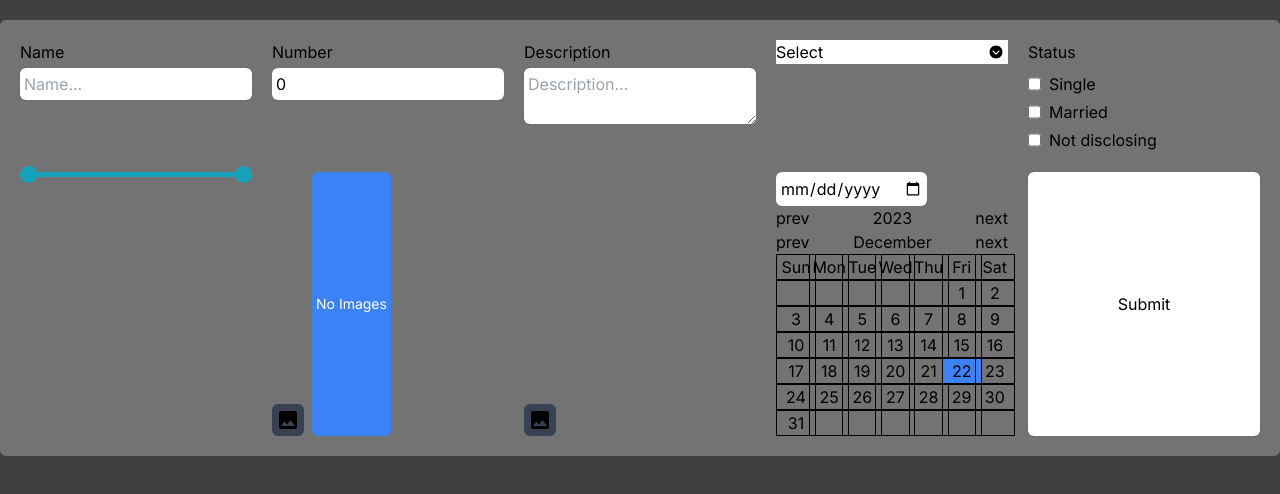
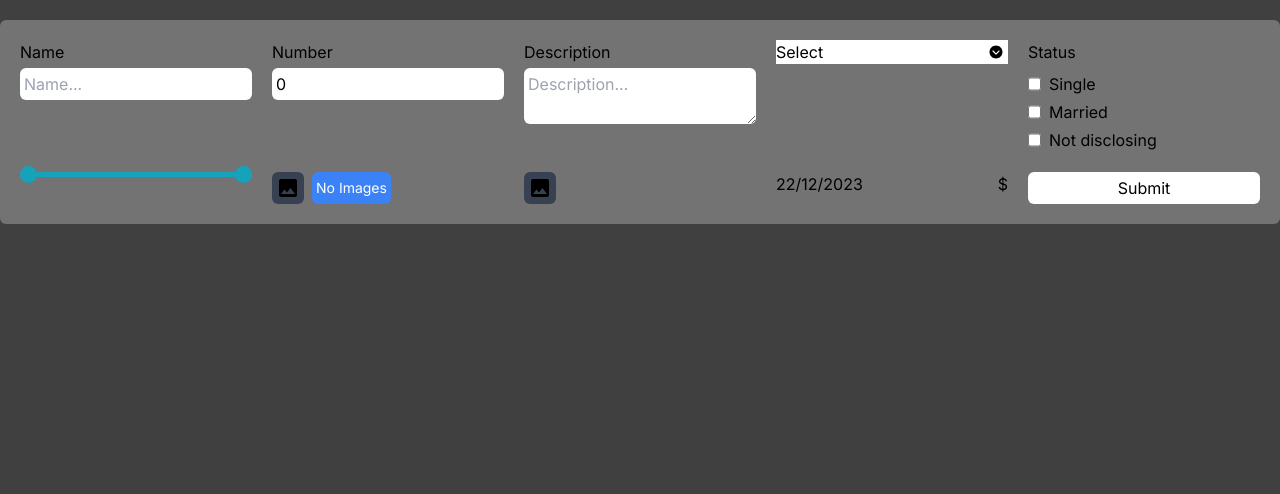
Before and after one commit to HrishikShaji/hrishixui, a Next.js app: page / in a window 1280 px wide. Shown: the top 494 px of the page. Built offline with nearby package versions, Linux system fonts and the light colour scheme.

Commit message:
InputDate initial design done

```diff
--- a/app/components/InputDate.tsx
+++ b/app/components/InputDate.tsx
@@ -7,12 +7,19 @@ import {
   getDay,
   startOfMonth,
 } from "date-fns";
+import {
+  IoIosArrowDroprightCircle,
+  IoIosArrowDropleftCircle,
+  IoIosArrowDropleft,
+  IoIosArrowDropright,
+} from "react-icons/io";
 
 export const InputDate = () => {
   const currentDate = new Date();
   const [month, setMonth] = useState(currentDate.getMonth());
   const [year, setYear] = useState(currentDate.getFullYear());
   const [day, setDay] = useState(currentDate.getDate());
+  const [isOpen, setIsOpen] = useState(false);
   const months = [
     "January",
     "February",
@@ -39,36 +46,47 @@ export const InputDate = () => {
   const startingDayOfMonth = getDay(firstDayOfMonth);
   const totalDays = startingDayOfMonth + daysInMonth.length;
   const endingDayOfMonth = totalDays % 7 === 0 ? 0 : 7 - (totalDays % 7);
-  console.log(day);
+  console.log(`${day}/${month + 1}/${year}`);
 
   return (
-    <div>
-      <input type="date" className="p-1 rounded-md text-black" />
+    <div className="">
+      <div className="flex justify-between items-center">
+        <h1>{`${day}/${month + 1}/${year}`}</h1>
+        <button type="button" onClick={() => setIsOpen(!isOpen)}>
+          $
+        </button>{" "}
+      </div>
+      {isOpen ? (
+        <div className="absolute mt-5 p-1 flex flex-col gap-1 rounded-md bg-white text-sm ">
           <div className="flex gap-2 justify-between">
-        <button onClick={() => setYear((prev) => prev - 1)}>prev</button>
+            <button onClick={() => setYear((prev) => prev - 1)}>
+              <IoIosArrowDropleft />
+            </button>
             <h1>{year}</h1>
-        <button onClick={() => setYear((prev) => prev + 1)}>next</button>
+            <button onClick={() => setYear((prev) => prev + 1)}>
+              <IoIosArrowDropright />
+            </button>
           </div>
           <div className="flex gap-2 justify-between">
             <button
               disabled={month === 0}
               onClick={() => setMonth((prev) => prev - 1)}
             >
-          prev
+              <IoIosArrowDropleft />
             </button>
             <h1>{months[month]}</h1>
             <button
               disabled={month === months.length - 1}
               onClick={() => setMonth((prev) => prev + 1)}
             >
-          next
+              <IoIosArrowDropright />
             </button>
           </div>
-      <div className="grid grid-cols-7 ">
+          <div className="grid grid-cols-7 w-full gap-1">
             {weekDays.map((weekDay) => (
               <div
                 key={weekDay}
-            className="w-10 border-[1px] border-black text-center"
+                className="w-10 border-[1px] border-black text-center rounded-md"
               >
                 {weekDay}
               </div>
@@ -78,15 +96,15 @@ export const InputDate = () => {
                 key={`fake-${i}`}
                 className={`${
                   day === i ? "bg-blue-500" : ""
-            } w-10 border-[1px] border-black text-center`}
+                } w-10 border-[1px] border-black text-center rounded-md`}
               />
             ))}
             {daysInMonth.map((item, i) => (
               <div
                 key={i}
                 className={`${
-              day === i + 1 ? "bg-blue-500" : ""
-            } w-10 border-[1px] border-black text-center`}
+                  day === i + 1 ? "bg-blue-500 hover:bg-blue-500 " : ""
+                } w-10 border-[1px] border-black text-center rounded-md hover:bg-neutral-300 cursor-pointer`}
                 onClick={() => setDay(i + 1)}
               >
                 {format(item, "d")}
@@ -95,10 +113,12 @@ export const InputDate = () => {
             {Array.from({ length: endingDayOfMonth }).map((_, i) => (
               <div
                 key={`fakee-${i}`}
-            className="w-10 border-[1px] border-black text-center"
+                className="w-10 border-[1px] border-black text-center rounded-md"
               />
             ))}
           </div>
         </div>
+      ) : null}
+    </div>
   );
 };
```
Lines whose indentation alone changed are shown as unchanged.
